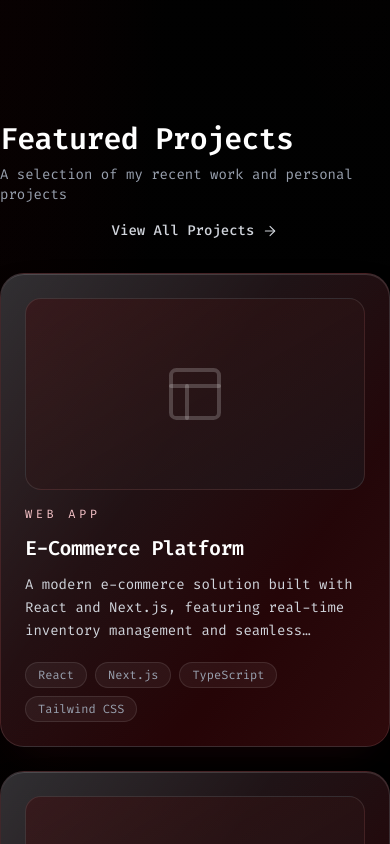
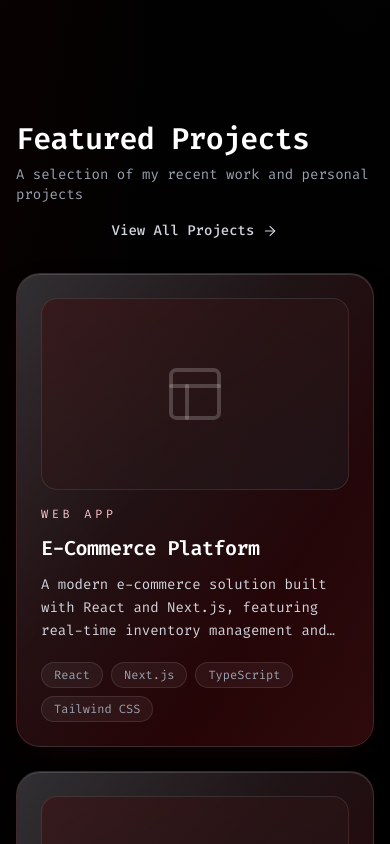
Before and after one commit to Ahmadreza-Mohammadi/my-portfolio, a React (Vite) app: page / in a window 390 px wide. Shown: the part 2780-3624 px from the top of the page. Built offline with nearby package versions, Linux system fonts and the light colour scheme.

Commit message:
fix padding for project cards in mobile size

```diff
--- a/src/components/ui/PreviewProjects.jsx
+++ b/src/components/ui/PreviewProjects.jsx
@@ -4,7 +4,7 @@ import { featuredProjects } from "../constants/const";
 function PreviewProjects() {
   return (
     <section className="mt-20 flex flex-col gap-8 ">
-      <div className="flex flex-col items-center gap-4 md:flex-row md:justify-between">
+      <div className="px-4 lg:px-0 flex flex-col items-center gap-4 md:flex-row md:justify-between">
         <div>
           <h2 className="text-3xl md:text-4xl font-semibold tracking-tight text-white">
             Featured Projects
@@ -37,7 +37,7 @@ function PreviewProjects() {
         </Link>
       </div>
 
-      <div className="grid grid-cols-1 gap-6 md:grid-cols-2 xl:grid-cols-3">
+      <div className="grid grid-cols-1 gap-6 md:grid-cols-2 xl:grid-cols-3 px-4 lg:px-0">
         {featuredProjects.map((project) => (
           <article
             key={project.id}
```
